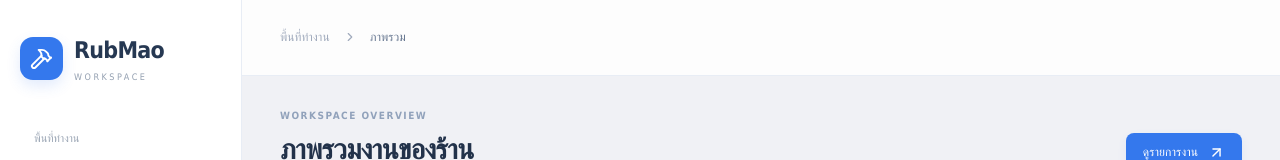
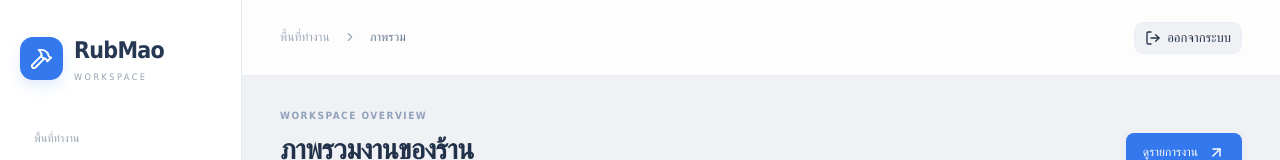
Before and after one commit to Txtee000/RubMaoTest, a Next.js app: page / in a window 1280 px wide. Shown: the top 160 px of the page. Built offline with nearby package versions, Linux system fonts and the light colour scheme; no server answers; the database is empty.

Commit message:
add logout button

```diff
--- /dev/null
+++ b/app/api/auth/logout/route.ts
@@ -0,0 +1,19 @@
+import { NextRequest, NextResponse } from "next/server";
+import { SESSION_COOKIE } from "@/lib/auth";
+
+export async function POST(request: NextRequest) {
+  if (request.headers.get("origin") !== request.nextUrl.origin) {
+    return NextResponse.json({ message: "ไม่อนุญาตคำขอจากภายนอก" }, { status: 403 });
+  }
+
+  const response = NextResponse.json({ success: true });
+  response.headers.set("Cache-Control", "no-store");
+  response.cookies.set(SESSION_COOKIE, "", {
+    httpOnly: true,
+    secure: process.env.NODE_ENV === "production",
+    sameSite: "lax",
+    path: "/",
+    maxAge: 0,
+  });
+  return response;
+}
--- a/features/dashboard/components/dashboard-shell.tsx
+++ b/features/dashboard/components/dashboard-shell.tsx
@@ -13,9 +13,12 @@ import {
   Menu,
   X,
   ChevronRight,
-  CircleHelp,
+  LogOut,
 } from "lucide-react";
+import { Button } from "@/components/ui/button";
+import { toast } from "@/components/ui/toast";
 import { useProjects } from "@/features/project/project-provider";
+import { logout } from "@/service/auth";
 
 const navigation = [
   { href: "/", label: "ภาพรวม", icon: LayoutDashboard },
@@ -28,7 +31,25 @@ const navigation = [
 export function DashboardShell({ children }: { children: ReactNode }) {
   const pathname = usePathname();
   const [menuOpen, setMenuOpen] = useState(false);
+  const [loggingOut, setLoggingOut] = useState(false);
   const { error, loadError, saving, reload } = useProjects();
+
+  async function handleLogout() {
+    if (loggingOut) return;
+    setLoggingOut(true);
+    try {
+      await logout();
+      window.location.replace("/login");
+    } catch (error) {
+      toast.add({
+        type: "error",
+        title: "ออกจากระบบไม่สำเร็จ",
+        description: error instanceof Error ? error.message : "กรุณาลองอีกครั้ง",
+      });
+      setLoggingOut(false);
+    }
+  }
+
   if (pathname === "/login" || pathname.endsWith("/bill")) return <>{children}</>;
   const current = navigation.find((item) =>
     item.href === "/" ? pathname === "/" : pathname.startsWith(item.href),
@@ -92,7 +113,19 @@ export function DashboardShell({ children }: { children: ReactNode }) {
             <ChevronRight size={14} />
             <strong>{current?.label ?? "รายละเอียดงาน"}</strong>
           </div>
-
+          <Button
+            type="button"
+            variant="outline"
+            className="ml-3"
+            onClick={() => void handleLogout()}
+            disabled={loggingOut}
+            aria-busy={loggingOut}
+          >
+            <LogOut aria-hidden="true" />
+            <span className="sr-only sm:not-sr-only">
+              {loggingOut ? "กำลังออกจากระบบ…" : "ออกจากระบบ"}
+            </span>
+          </Button>
         </header>
         <main className="page-content">
           {(error || loadError) && (
--- a/features/project/components/appointment-panel.tsx
+++ b/features/project/components/appointment-panel.tsx
@@ -187,7 +187,7 @@ export function AppointmentPanel({ project, initialType = "site_visit" }: { proj
                 </div>
               </div>
               <label className="full-width">
-                สถานที่
+                รายละเอียด หรือ สถานที่
                 <textarea
                   required
                   rows={3}
--- a/proxy.ts
+++ b/proxy.ts
@@ -3,7 +3,7 @@ import { SESSION_COOKIE, validSession } from "@/lib/auth";
 
 export function proxy(request: NextRequest) {
   const path = request.nextUrl.pathname;
-  if (path === "/api/auth/login") {
+  if (path === "/api/auth/login" || path === "/api/auth/logout") {
     return NextResponse.next();
   }
   const authenticated = validSession(request.cookies.get(SESSION_COOKIE)?.value);
--- a/service/auth.ts
+++ b/service/auth.ts
@@ -1,4 +1,9 @@
 import { readResponse } from "./api";
+
+export async function logout() {
+  const response = await fetch("/api/auth/logout", { method: "POST" });
+  return readResponse<{ success: boolean }>(response);
+}
 
 export async function login(username: string, password: string) {
   const response = await fetch("/api/auth/login", {
```
